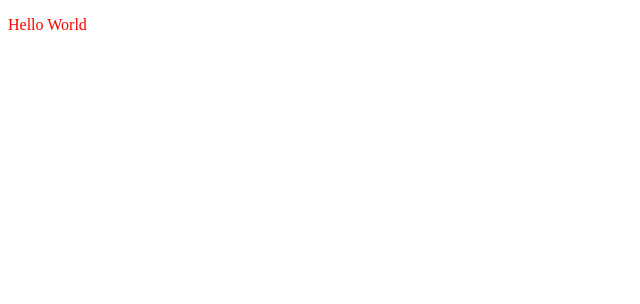
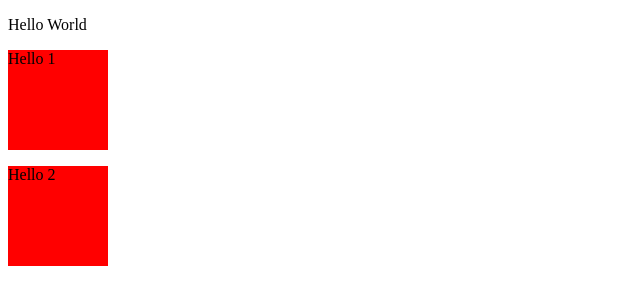
Before and after one commit to septianadip17/css-revou, a plain HTML site: page index.html in a window 1280 px wide. Shown: the whole page, without its empty margins (0-640 px from the left). Drawn offline with Linux system fonts and the light colour scheme.

Commit message:
box model

```diff
--- a/index.html
+++ b/index.html
@@ -8,5 +8,11 @@
 </head>
 <body>
   <p>Hello World</p>
+  <div class="foo">
+    <p>Hello 1</p>
+  </div>
+  <div class="foo_1">
+    <p>Hello 2</p>
+  </div>
 </body>
 </html>
--- a/style.css
+++ b/style.css
@@ -1,3 +1,11 @@
-p{
-  color: red;
+.foo{
+  width: 100px;
+  height: 100px;
+  background-color: red;
 }
+
+.foo_1{
+  width: 100px;
+  height: 100px;
+  background-color: red;
+}
```
